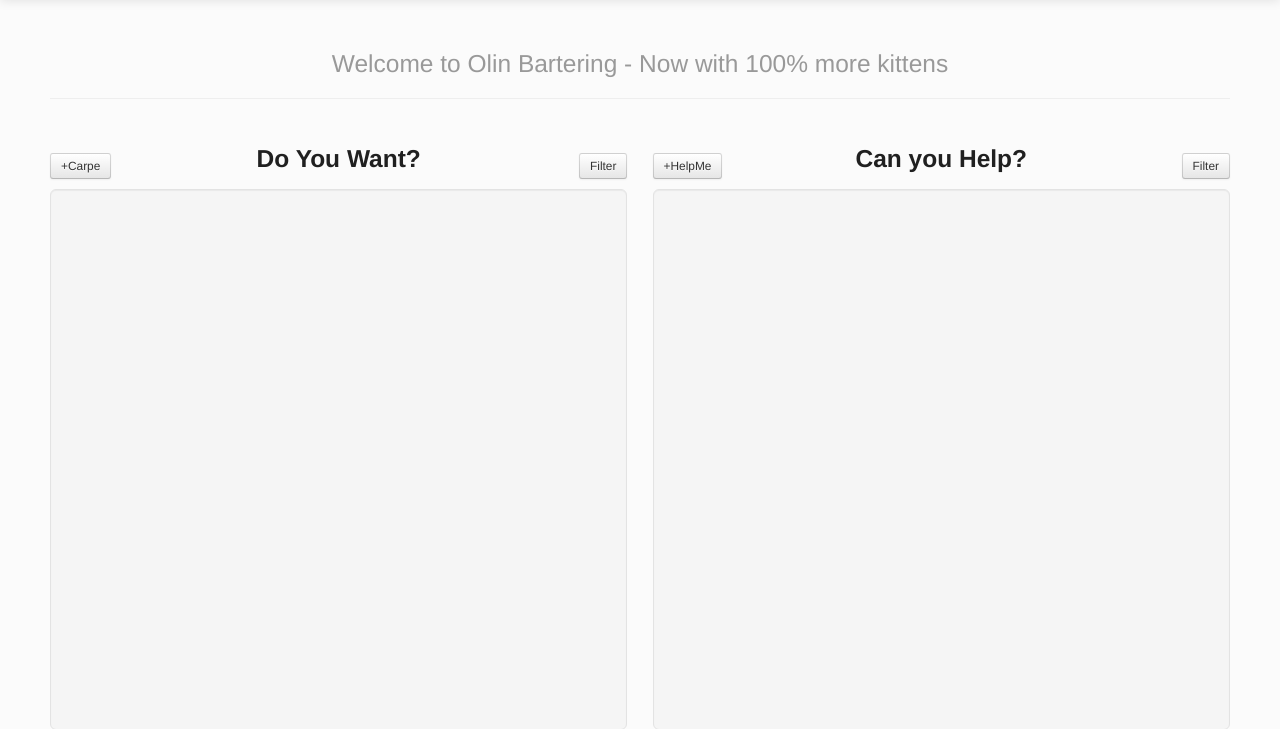
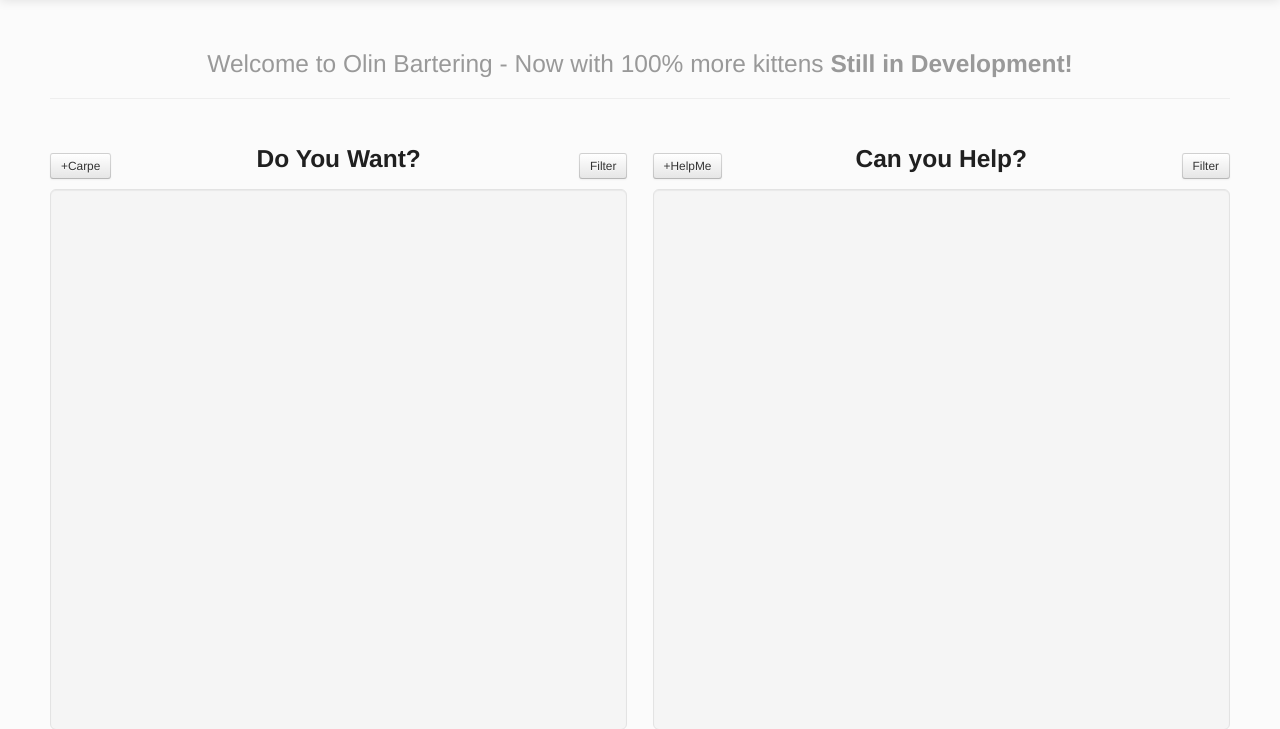
Before and after one commit to allevitan/olinbartering, a Django app: page /home/ in a window 1280 px wide. Shown: the part 41-770 px from the top of the page. Run offline with Django 3.2, Linux system fonts and the light colour scheme; data that the repository does not hold is empty; some libraries are stand-ins or nearby versions.

Commit message:
changed header

```diff
--- a/oboe/templates/home.html
+++ b/oboe/templates/home.html
@@ -39,7 +39,7 @@ $(document).ready(function(){
 
   <div class="page-header show" style="text-align:center;">
     <h1>
-       <small>Welcome to Olin Bartering - Now with 100% more kittens</small>
+       <small>Welcome to Olin Bartering - Now with 100% more kittens <strong>Still in Development!</strong></small>
     </h1>
   </div>
 
```
